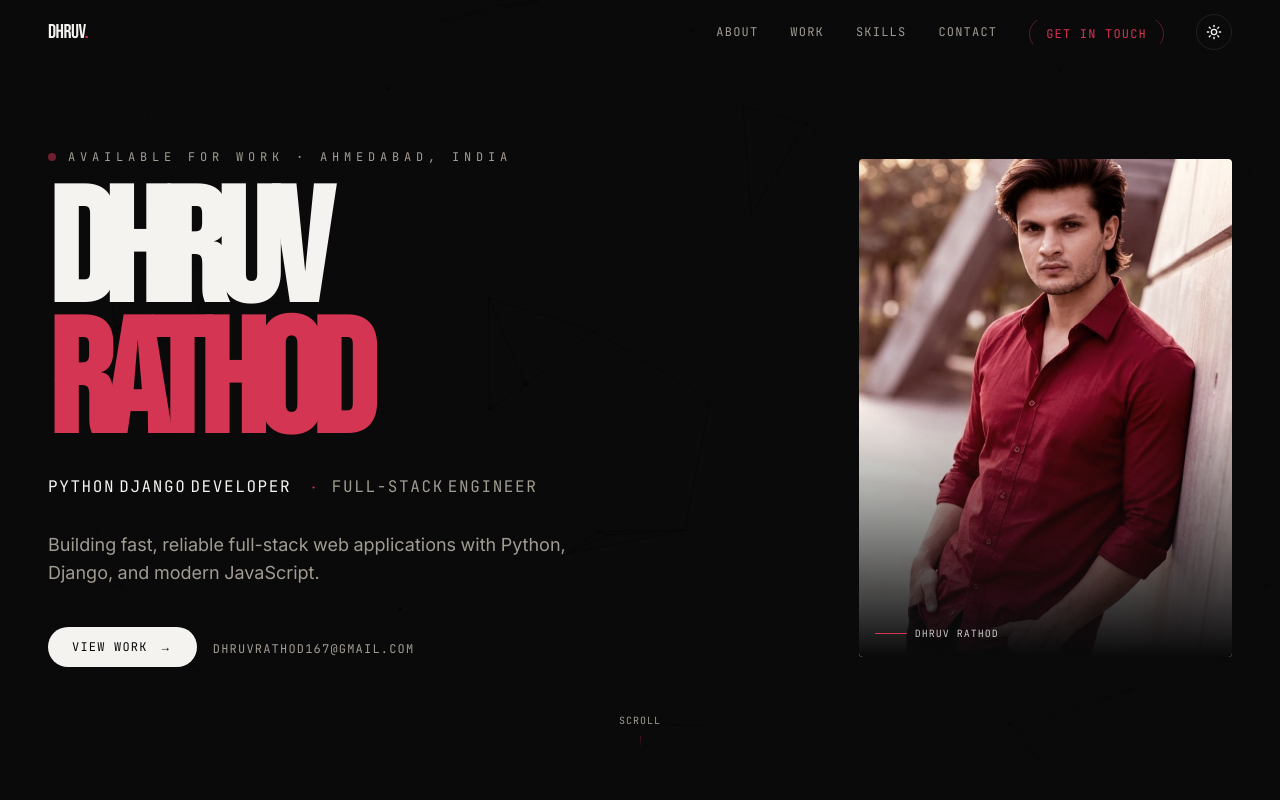
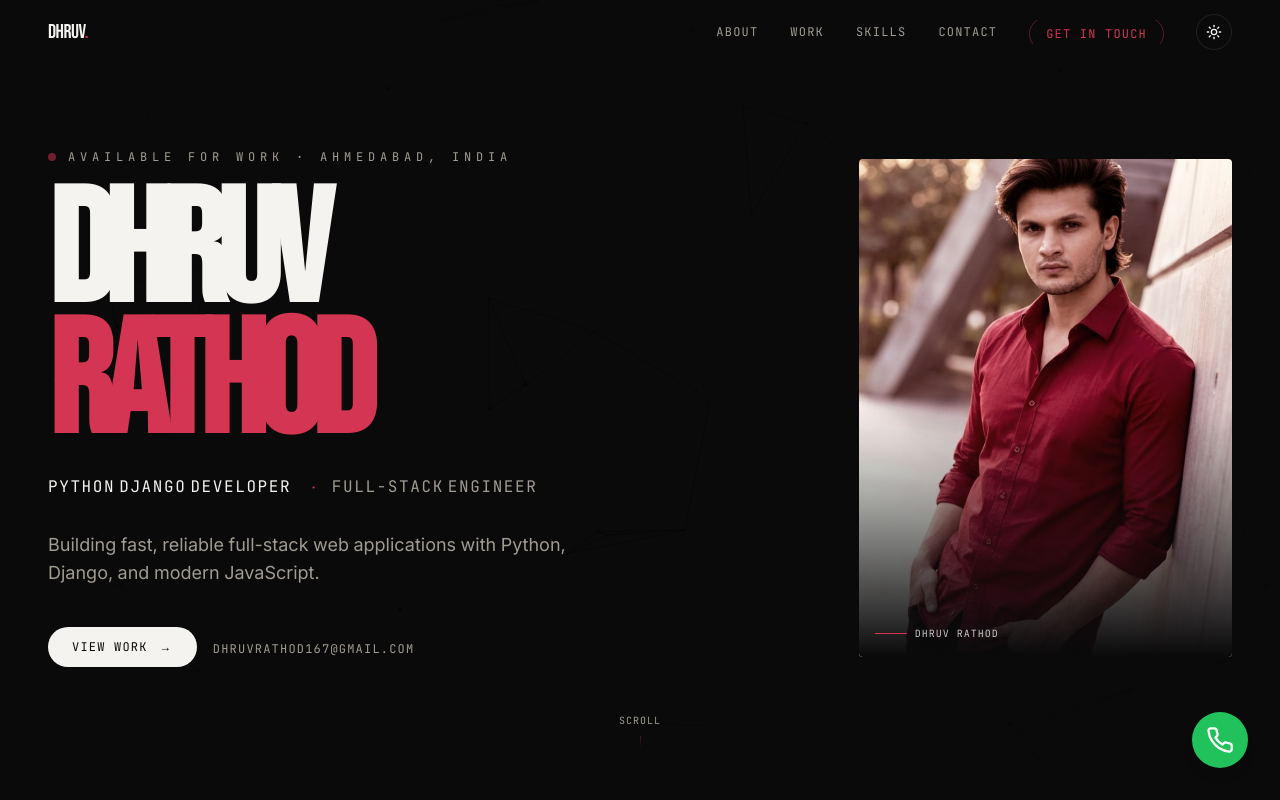
Before and after one commit to dhruvrathod167-dot/Developer, a Next.js app in the folder project/: page / in a window 1280 px wide. Shown: the top 800 px of the page. Built offline with nearby package versions, Linux system fonts and the light colour scheme.

Commit message:
Add WhatsApp contact button and fix static images

```diff
--- a/project/app/page.tsx
+++ b/project/app/page.tsx
@@ -10,6 +10,7 @@ import { Contact } from '@/components/sections/Contact';
 import { Footer } from '@/components/sections/Footer';
 import { Cursor } from '@/components/ui/Cursor';
 import { SmoothScroll } from '@/components/ui/SmoothScroll';
+import WhatsAppButton from '@/components/WhatsAppButton';
 
 export default function Home() {
   return (
@@ -27,6 +28,7 @@ export default function Home() {
         <Contact />
       </main>
       <Footer />
+      <WhatsAppButton />
     </SmoothScroll>
   );
 }
--- /dev/null
+++ b/project/components/WhatsAppButton.tsx
@@ -0,0 +1,38 @@
+'use client';
+
+import React from 'react';
+import { Phone } from 'lucide-react';
+import { Button } from '@/components/ui/button';
+import { Tooltip, TooltipContent, TooltipProvider, TooltipTrigger } from '@/components/ui/tooltip';
+import { WHATSAPP_CONFIG } from '@/lib/config';
+
+const WhatsAppButton = () => {
+  const handleClick = () => {
+    const whatsappUrl = `https://wa.me/${WHATSAPP_CONFIG.NUMBER}?text=${encodeURIComponent(WHATSAPP_CONFIG.MESSAGE)}`;
+    window.open(whatsappUrl, '_blank');
+  };
+
+  return (
+    <TooltipProvider>
+      <div className="fixed bottom-6 right-6 z-50 md:bottom-8 md:right-8">
+        <Tooltip>
+          <TooltipTrigger asChild>
+            <Button
+              size="icon"
+              className="h-14 w-14 rounded-full bg-green-500 hover:bg-green-600 text-white shadow-lg hover:shadow-xl transition-all duration-300 hover:scale-105 focus:outline-none focus:ring-4 focus:ring-green-300 focus:ring-opacity-50 animate-pulse"
+              onClick={handleClick}
+              aria-label="Chat on WhatsApp"
+            >
+              <Phone className="h-7 w-7" />
+            </Button>
+          </TooltipTrigger>
+          <TooltipContent className="bg-green-500 text-white border-none">
+            <p className="font-medium">Chat on WhatsApp</p>
+          </TooltipContent>
+        </Tooltip>
+      </div>
+    </TooltipProvider>
+  );
+};
+
+export default WhatsAppButton;
--- /dev/null
+++ b/project/lib/config.ts
@@ -0,0 +1,5 @@
+// WhatsApp configuration
+export const WHATSAPP_CONFIG = {
+  NUMBER: '919558779062', // WhatsApp number in international India format
+  MESSAGE: "Hi, I found your website and I'm interested in your services. I'd like to discuss a project with you. Please let me know when you're available to chat."
+};
```
